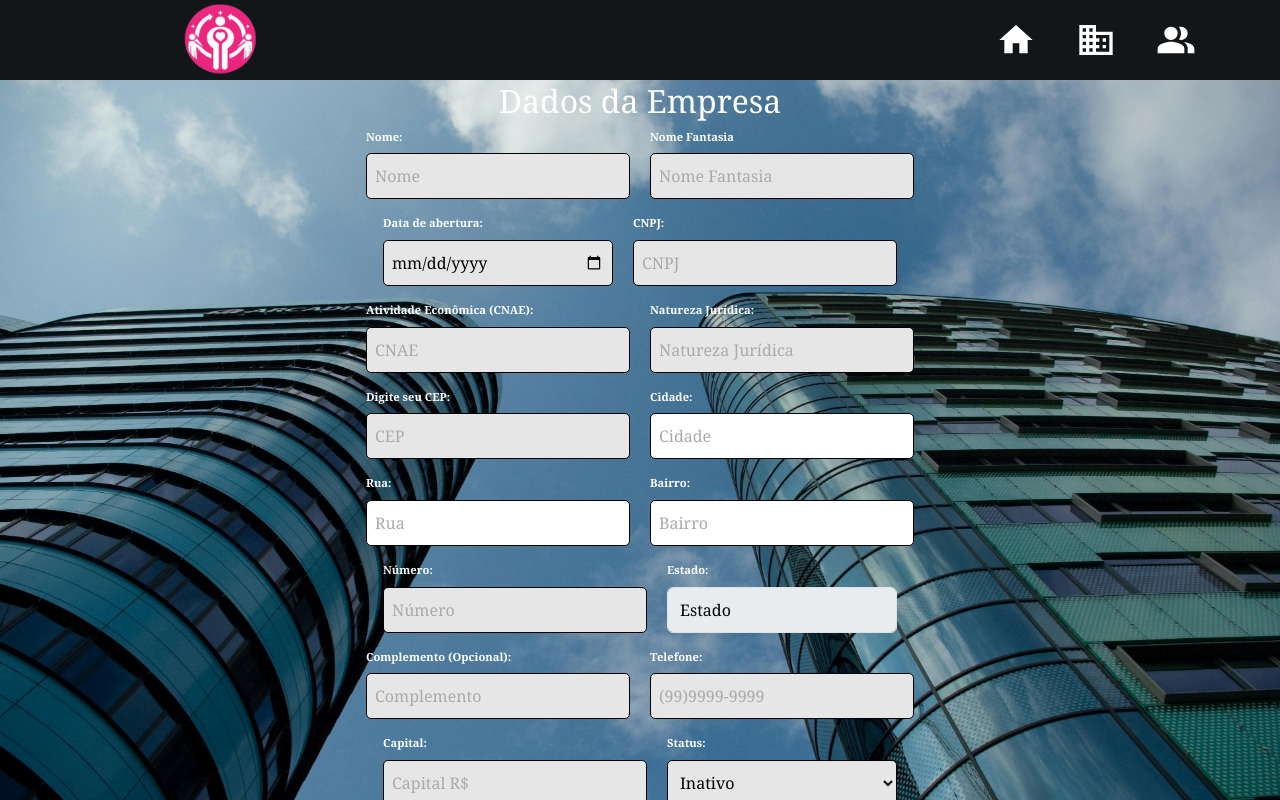
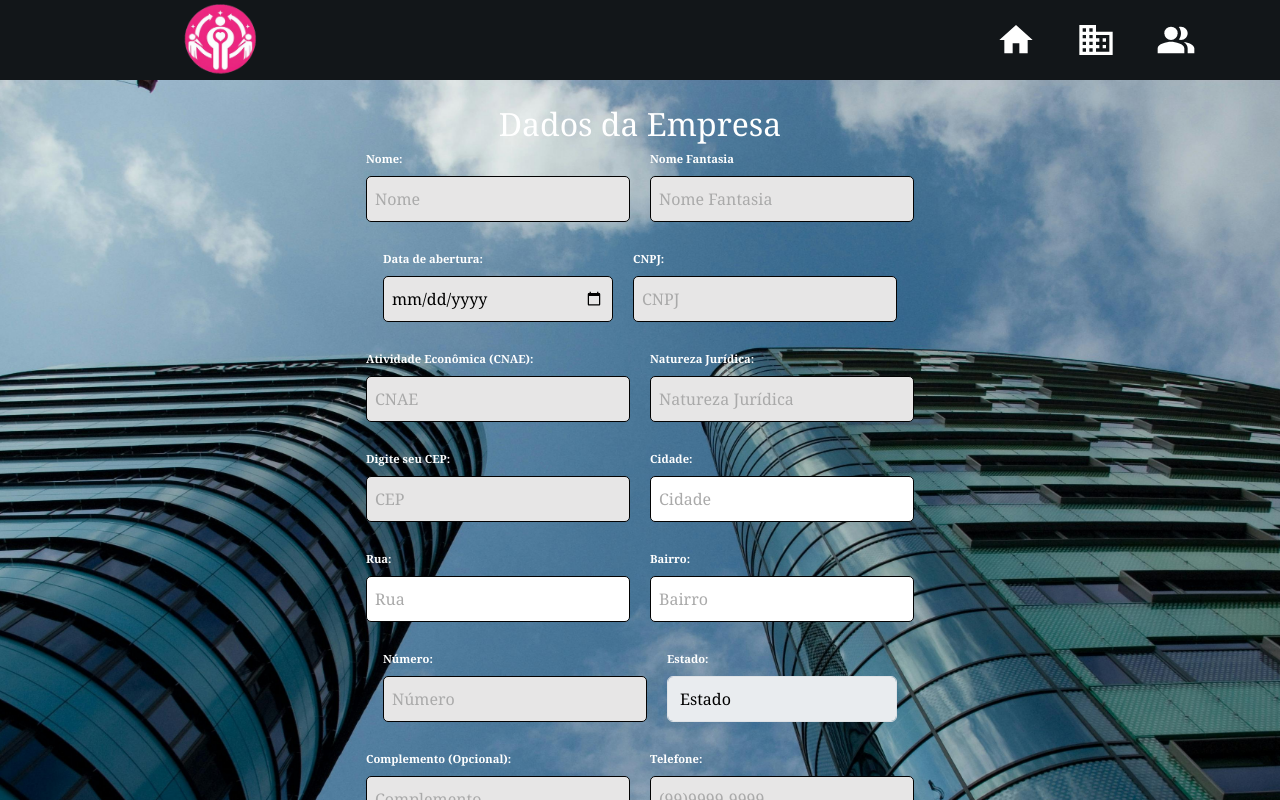
Before and after one commit to Itzmatheuss/project02-overdrive, a React (Create React App) app: page /signupcomp in a window 1280 px wide. Shown: the top 800 px of the page. Built offline with nearby package versions, Linux system fonts and the light colour scheme.

Commit message:
cadastroEmpresaResp

```diff
--- a/src/App.js
+++ b/src/App.js
@@ -19,6 +19,7 @@ function App() {
     <div className="App">
       <Router>
         <Navbar />
+        <div>
           <Routes>
             <Route path="/" element={<Home />} />
             <Route path="/signupcomp" element={<SignUpComp />} />
@@ -30,6 +31,7 @@ function App() {
             <Route path="/users/edituser/:id" element={<EditUser />} />
             <Route path="/action" element={<UsersActions />} />
           </Routes>
+        </div>
         <Footer />
       </Router>
     </div>
--- a/src/hooks/CompanyValidation.js
+++ b/src/hooks/CompanyValidation.js
@@ -18,7 +18,7 @@ export const companyValidationSchema = Yup.object().shape({
       if (originalValue === "") return null;
       return value;
     })
-    .max(new Date(), "Não é possível incluir uma data futura")
+    .max(new Date(), "Data inválida")
     .test("empty-date", "Data obrigatória", function (value) {
       // Verifica se o valor é vazio
       if (!value || value === "") {
--- a/src/styles/SignUpComp.css
+++ b/src/styles/SignUpComp.css
@@ -39,6 +39,7 @@
   display: flex;
   flex-direction: column;
   width: 100%;
+  height: 100px;
 }
 
 .container-company .formc label span {
@@ -135,6 +136,7 @@ select {
 .container-company form .error-messagec {
   color: #fff916;
   font-size: 14px;
+  margin-top: -14px;
 }
 
 @media (max-width: 584px) {
```
Lines whose indentation alone changed are shown as unchanged.
